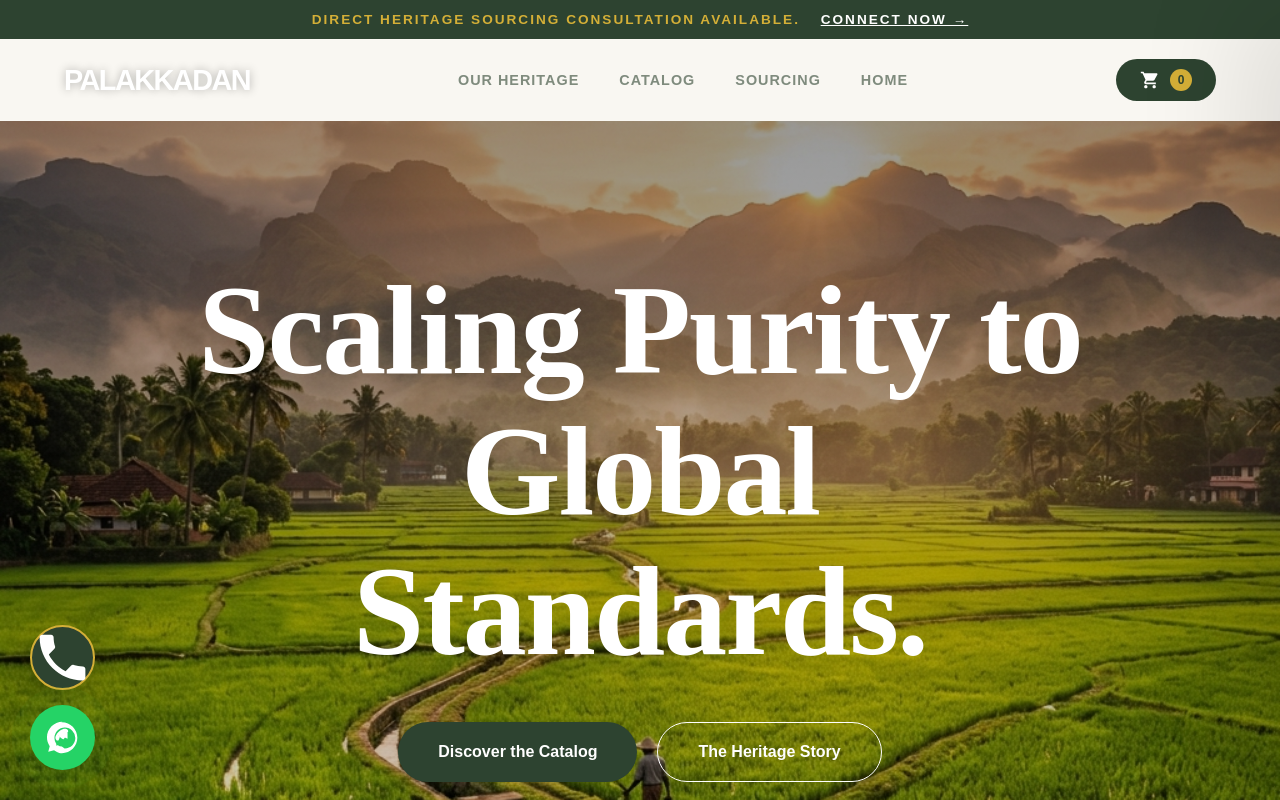
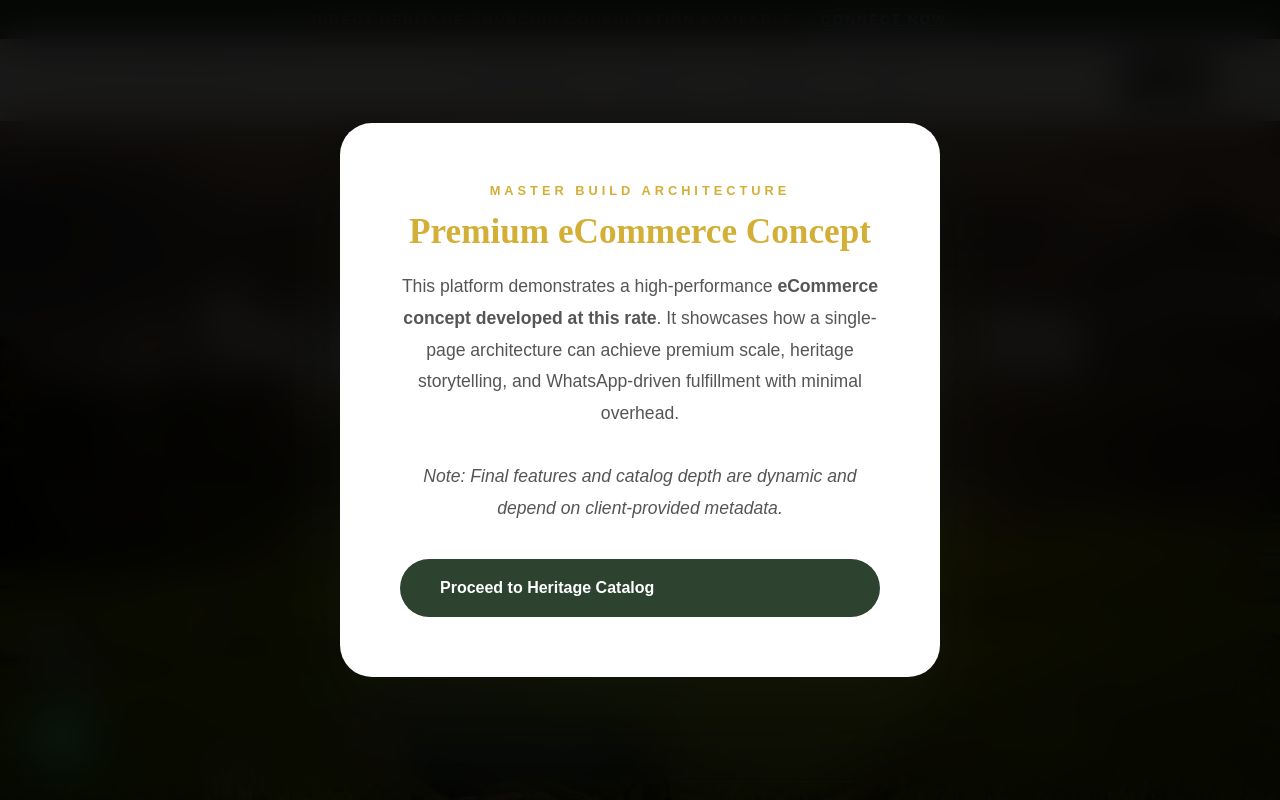
Before and after one commit to Shaazamaan/devbridge-kerala, a website: page palakkadan/index.html in a window 1280 px wide. Shown: the top 800 px of the page. Drawn offline with Linux system fonts and the light colour scheme; a web font is replaced by a local one.

Commit message:
Palakkadan v15.3.1 FINAL: Added Mandatory eCommerce Project Disclaimer & Concept Disclosure

```diff
--- a/palakkadan/index.html
+++ b/palakkadan/index.html
@@ -297,9 +297,32 @@
             max-width: 500px; width: 90%; text-align: center; box-shadow: var(--shadow-float);
         }
         .lead-input { width: 100%; padding: 15px 25px; border-radius: 50px; border: 1px solid rgba(0,0,0,0.1); margin-bottom: 15px; outline: none; font-family: var(--font-body); }
+
+        /* Demo Notice Modal §15.3 */
+        #demo-notice {
+            position: fixed; top: 0; left: 0; width: 100%; height: 100%;
+            background: rgba(0,0,0,0.9); backdrop-filter: blur(20px);
+            z-index: 20000; display: flex; align-items: center; justify-content: center;
+        }
+        .notice-box {
+            background: white; padding: 60px; border-radius: var(--radius-lg);
+            max-width: 600px; width: 90%; text-align: center; box-shadow: var(--shadow-float);
+        }
+        .notice-box h2 { font-size: 2.2rem; color: var(--accent); margin-bottom: 20px; }
+        .notice-box p { font-size: 1.1rem; line-height: 1.8; color: #555; margin-bottom: 35px; }
     </style>
 </head>
 <body id="top">
+    <!-- Discovery Disclaimer §15.3 -->
+    <div id="demo-notice">
+        <div class="notice-box">
+            <span style="text-transform:uppercase; letter-spacing:4px; font-weight:800; color:var(--accent); display:block; margin-bottom:15px; font-size:0.8rem;">Master Build Architecture</span>
+            <h2>Premium eCommerce Concept</h2>
+            <p>This platform demonstrates a high-performance <strong>eCommerce concept developed at this rate</strong>. It showcases how a single-page architecture can achieve premium scale, heritage storytelling, and WhatsApp-driven fulfillment with minimal overhead.<br><br><em>Note: Final features and catalog depth are dynamic and depend on client-provided metadata.</em></p>
+            <button class="btn btn-primary" onclick="closeNotice()" style="width:100%;">Proceed to Heritage Catalog</button>
+        </div>
+    </div>
+
     <a href="#shop" class="skip-link">Skip to Products &darr;</a>
 
     <div id="toast">
@@ -640,7 +663,13 @@
             localStorage.setItem('last_visited', now);
         }
 
+        function closeNotice() {
+            document.getElementById('demo-notice').style.display = 'none';
+        }
+
         window.onload = () => {
+            // Demo Notice Logic §15.3
+            document.getElementById('demo-notice').style.display = 'flex';
             checkSession();
             renderGrid();
             updateCartUI();
@@ -778,7 +807,25 @@
             nav.querySelector('.logo').style.color = sc ? 'var(--primary)' : 'white';
             document.querySelectorAll('[data-aos]').forEach(el => { if(el.getBoundingClientRect().top < window.innerHeight * 0.9) el.classList.add('visible'); });
         };
-        window.onload = () => { renderGrid(); updateCartUI(); };
+        function closeNotice() {
+            document.getElementById('demo-notice').style.display = 'none';
+        }
+        function checkSession() {
+            const last = localStorage.getItem('last_visited');
+            const now = Date.now();
+            if (last && (now - last > 24 * 60 * 60 * 1000)) {
+                localStorage.clear();
+                window.location.reload();
+            }
+            localStorage.setItem('last_visited', now);
+        }
+        window.onload = () => {
+            document.getElementById('demo-notice').style.display = 'flex';
+            checkSession();
+            renderGrid();
+            updateCartUI();
+            setTimeout(() => document.getElementById('hero').classList.add('loaded'), 500);
+        };
     </script>
 </body>
 </html>
```
